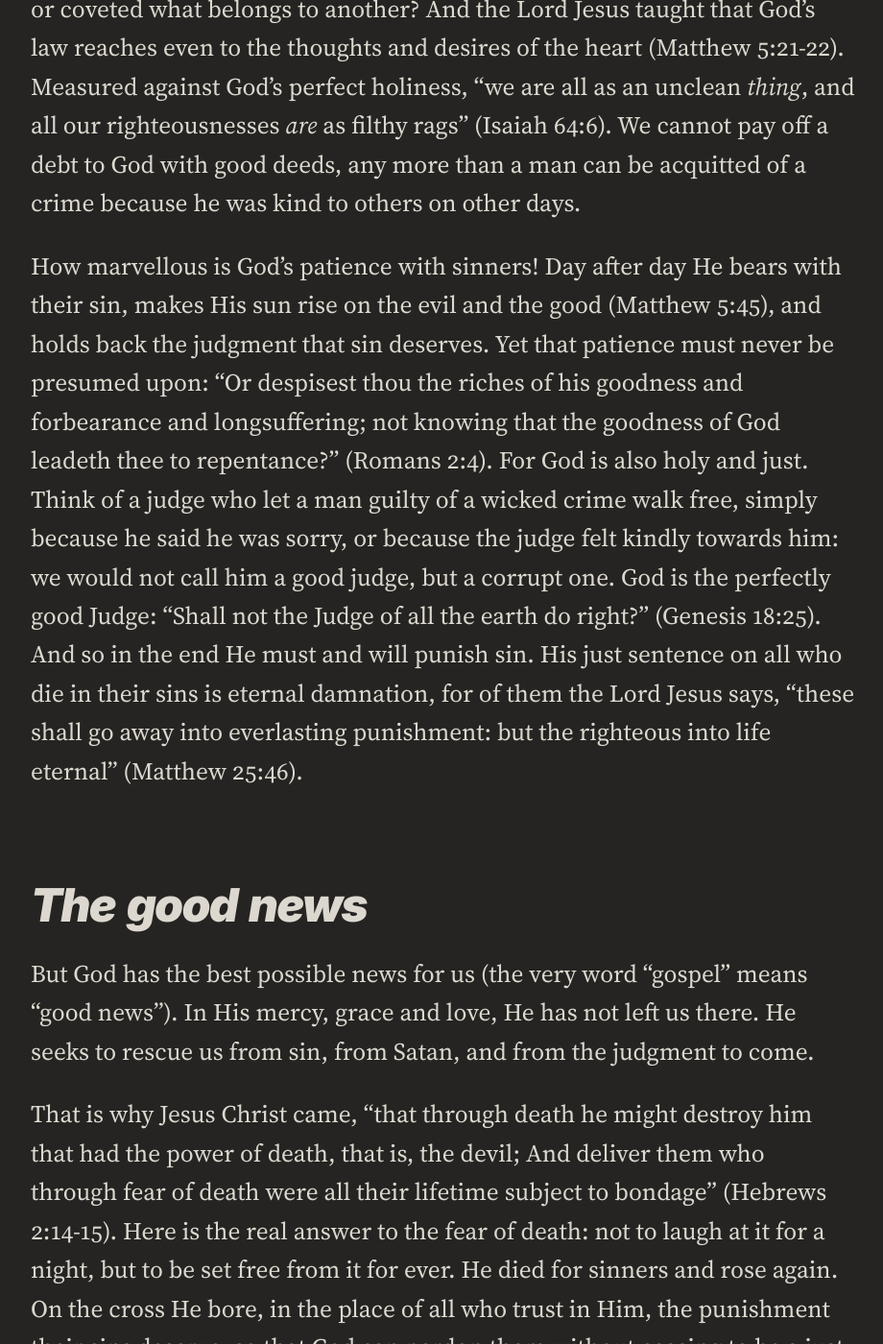
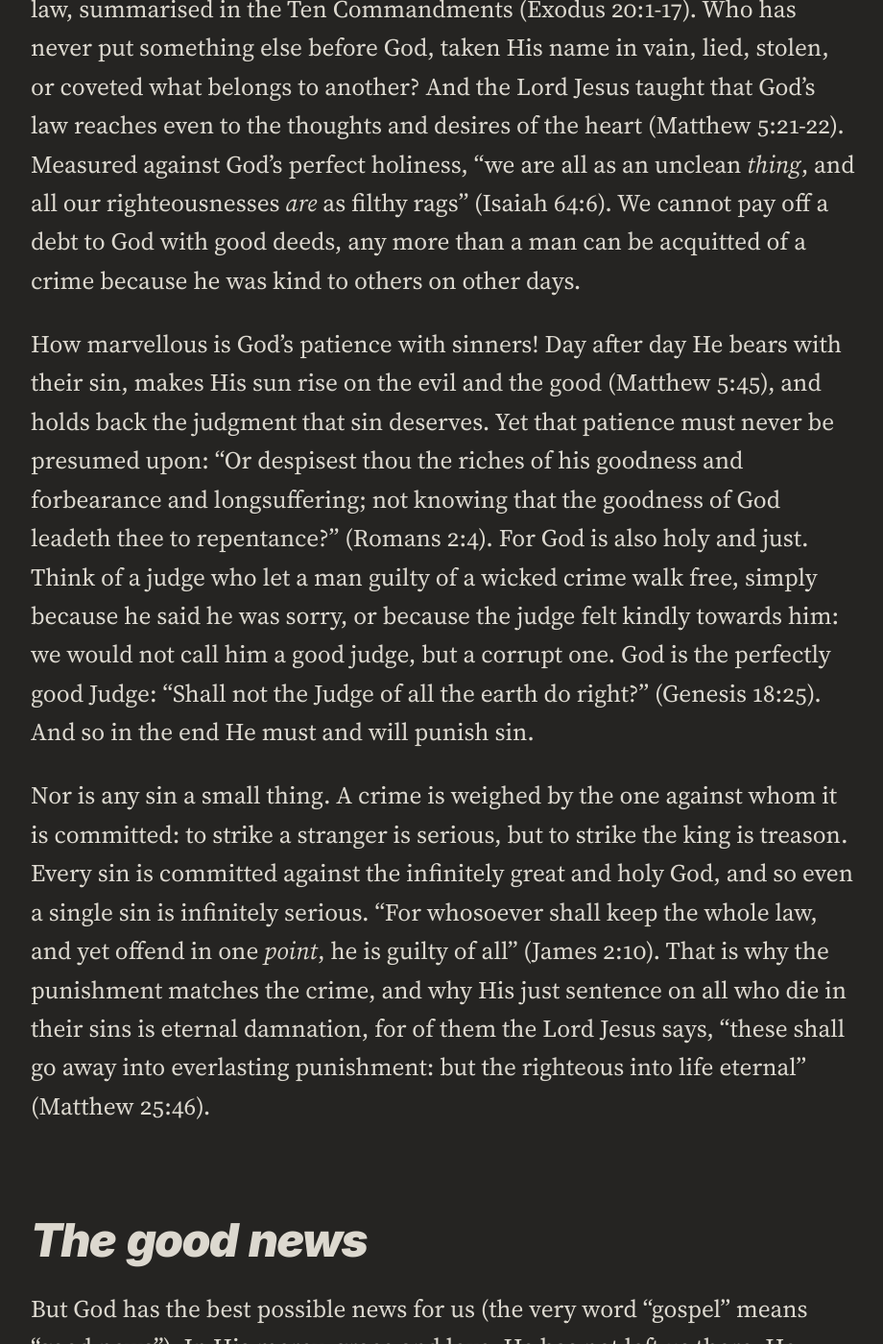
Before and after one commit to ForestWalkUK/truthpeaceandlove, a Jekyll site: the page built from _posts/2026-10-30-afraid-of-the-dark-halloween-light-of-the-world.md, in a window 1280 px wide and 1400 px high, scrolled down 13876 px. Shown: the whole window at 96% size, without its empty margins (16-936 px from the left). Built offline with Jekyll 4.4.1, drawn with Linux system fonts in a browser that asks for light colours; some of the changed text lies outside the part shown.

Commit message:
Update 2026-10-30-afraid-of-the-dark-halloween-light-of-the-world.md
- added that sin is infinitely serious and so the punishment must meet the crime

```diff
--- a/_posts/2026-10-30-afraid-of-the-dark-halloween-light-of-the-world.md
+++ b/_posts/2026-10-30-afraid-of-the-dark-halloween-light-of-the-world.md
@@ -17,7 +17,7 @@ How can we know how God sees it? Through the Bible, which among many evidences p
 
 The Bible tells us that at death the soul goes at once to heaven or to hell (Luke 16:22-23; Luke 23:43); the dead do not linger among us. The spirits that answer those who seek them, whether through a medium or a Ouija board, are fallen angels, for “Satan himself is transformed into an angel of light” (2 Corinthians 11:14). Many who were once deep in witchcraft, and have since been set free by Christ, warn that Halloween is an open door into that darkness. Misrepresenting the spirit world grieves God, and leads people away from the saving truth of His Word into the lies of the devil, who “is a liar, and the father of it” (John 8:44). And his lies come sugar-coated, like the sweets handed out at the door. Meanwhile, for modern witches and pagans this is one of the most sacred nights of the year. If they take it so seriously, is it wise for anyone to treat it lightly? “Abstain from all appearance of evil” (1 Thessalonians 5:22).
 
-None of this means God is against joy: “in thy presence *is* fulness of joy; at thy right hand *there are* pleasures for evermore” (Psalm 16:11). But death is no game: “it is appointed unto men once to die, but after this the judgment” (Hebrews 9:27). However kind or decent we may be, we have all broken God’s law, summarised in the Ten Commandments (Exodus 20:1-17), for “sin is the transgression of the law” (1 John 3:4). By nature we are all sinners, held in “the snare of the devil” (2 Timothy 2:26), and no good deeds of ours can pay for our sins. God is marvellously patient with sinners, but His patience must never be presumed upon (Romans 2:4). A judge who let a guilty man walk free would not be a good judge, and God is the perfectly good Judge (Genesis 18:25): He must and will punish sin, and His just sentence on all who die in their sins is eternal damnation (Matthew 25:46).
+None of this means God is against joy: “in thy presence *is* fulness of joy; at thy right hand *there are* pleasures for evermore” (Psalm 16:11). But death is no game: “it is appointed unto men once to die, but after this the judgment” (Hebrews 9:27). However kind or decent we may be, we have all broken God’s law, summarised in the Ten Commandments (Exodus 20:1-17), for “sin is the transgression of the law” (1 John 3:4). By nature we are all sinners, held in “the snare of the devil” (2 Timothy 2:26), and no good deeds of ours can pay for our sins. God is marvellously patient with sinners, but His patience must never be presumed upon (Romans 2:4). A judge who let a guilty man walk free would not be a good judge, and God is the perfectly good Judge (Genesis 18:25): He must and will punish sin. And since every sin is committed against the infinitely great and holy God, even one sin is infinitely serious, so that His just sentence on all who die in their sins is eternal damnation (Matthew 25:46).
 
 The good news is that Jesus Christ came “that through death he might destroy him that had the power of death, that is, the devil; And deliver them who through fear of death were all their lifetime subject to bondage” (Hebrews 2:14-15). He died for sinners, bearing in the place of all who trust in Him the punishment their sins deserve, and rose again. He welcomes those whom others push away, and He alone can save: “I am the way, the truth, and the life: no man cometh unto the Father, but by me” (John 14:6). Salvation is not earned, for “the wages of sin *is* death; but the gift of God *is* eternal life through Jesus Christ our Lord” (Romans 6:23).
 
@@ -105,7 +105,9 @@ Death is no game: “it is appointed unto men once to die, but after this the ju
 
 Many kind and generous people would say, “But I’m a decent person. I help my neighbours and give to charity.” Such kindness is good, and the world would be poorer without it. But it cannot wash away sin. For what is sin? “Sin is the transgression of the law” (1 John 3:4): the breaking of God’s holy law, summarised in the Ten Commandments (Exodus 20:1-17). Who has never put something else before God, taken His name in vain, lied, stolen, or coveted what belongs to another? And the Lord Jesus taught that God’s law reaches even to the thoughts and desires of the heart (Matthew 5:21-22). Measured against God’s perfect holiness, “we are all as an unclean *thing*, and all our righteousnesses *are* as filthy rags” (Isaiah 64:6). We cannot pay off a debt to God with good deeds, any more than a man can be acquitted of a crime because he was kind to others on other days.
 
-How marvellous is God’s patience with sinners! Day after day He bears with their sin, makes His sun rise on the evil and the good (Matthew 5:45), and holds back the judgment that sin deserves. Yet that patience must never be presumed upon: “Or despisest thou the riches of his goodness and forbearance and longsuffering; not knowing that the goodness of God leadeth thee to repentance?” (Romans 2:4). For God is also holy and just. Think of a judge who let a man guilty of a wicked crime walk free, simply because he said he was sorry, or because the judge felt kindly towards him: we would not call him a good judge, but a corrupt one. God is the perfectly good Judge: “Shall not the Judge of all the earth do right?” (Genesis 18:25). And so in the end He must and will punish sin. His just sentence on all who die in their sins is eternal damnation, for of them the Lord Jesus says, “these shall go away into everlasting punishment: but the righteous into life eternal” (Matthew 25:46).
+How marvellous is God’s patience with sinners! Day after day He bears with their sin, makes His sun rise on the evil and the good (Matthew 5:45), and holds back the judgment that sin deserves. Yet that patience must never be presumed upon: “Or despisest thou the riches of his goodness and forbearance and longsuffering; not knowing that the goodness of God leadeth thee to repentance?” (Romans 2:4). For God is also holy and just. Think of a judge who let a man guilty of a wicked crime walk free, simply because he said he was sorry, or because the judge felt kindly towards him: we would not call him a good judge, but a corrupt one. God is the perfectly good Judge: “Shall not the Judge of all the earth do right?” (Genesis 18:25). And so in the end He must and will punish sin.
+
+Nor is any sin a small thing. A crime is weighed by the one against whom it is committed: to strike a stranger is serious, but to strike the king is treason. Every sin is committed against the infinitely great and holy God, and so even a single sin is infinitely serious. “For whosoever shall keep the whole law, and yet offend in one *point*, he is guilty of all” (James 2:10). That is why the punishment matches the crime, and why His just sentence on all who die in their sins is eternal damnation, for of them the Lord Jesus says, “these shall go away into everlasting punishment: but the righteous into life eternal” (Matthew 25:46).
 
 ## The good news
 
```
